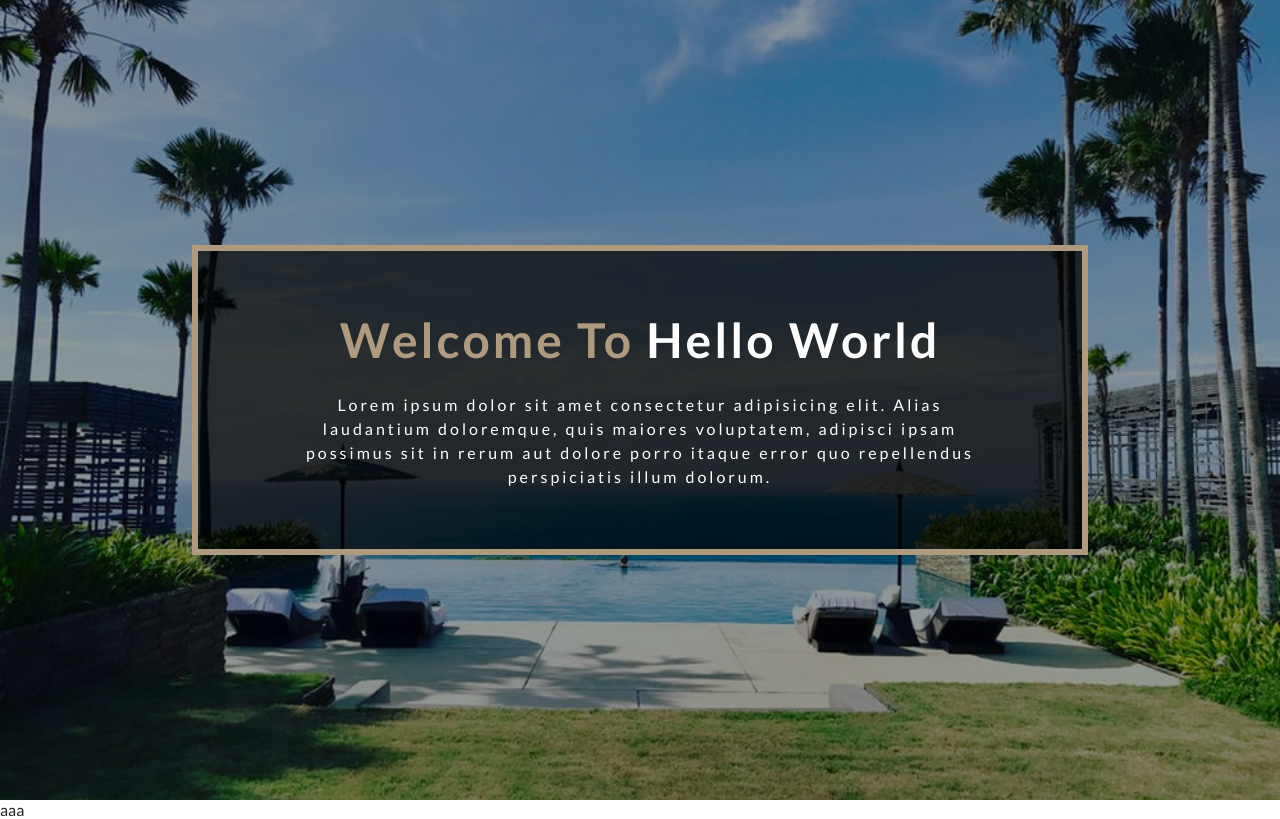
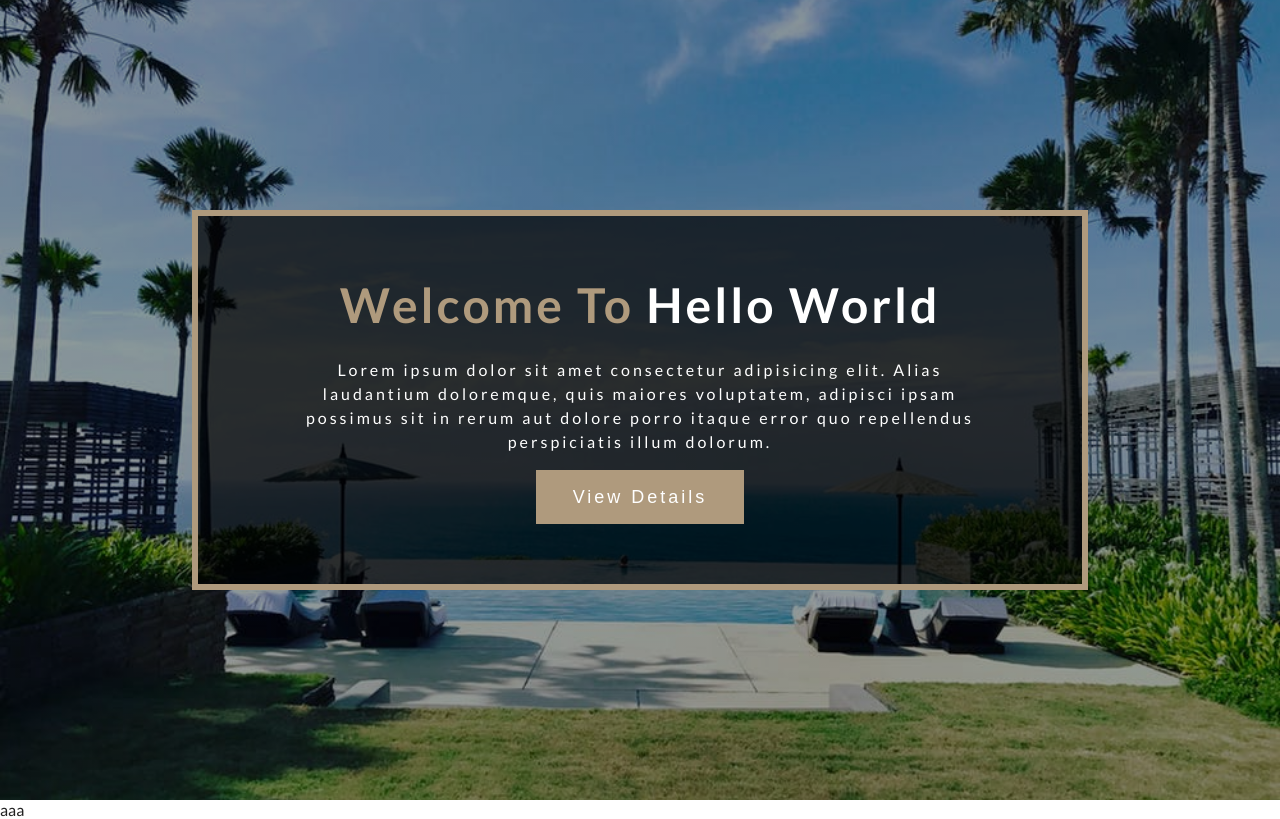
Before and after one commit to sean0923/john-smilga.react-styled.components, a React (Create React App) app: page / in a window 1280 px wide. Built offline with nearby package versions, Linux system fonts and the light colour scheme.

Commit message:
Add button

```diff
--- a/src/components/common/Banner.js
+++ b/src/components/common/Banner.js
@@ -1,6 +1,14 @@
 import React from 'react';
-import styled from 'styled-components/macro';
+import styled, { css } from 'styled-components/macro';
 
+// -----------------------------------------------------------------------------------------
+// ----------------------------------- Component Import ------------------------------------
+// -----------------------------------------------------------------------------------------
+import Button from './Button';
+
+// -----------------------------------------------------------------------------------------
+// --------------------------------------- Helper ------------------------------------------
+// -----------------------------------------------------------------------------------------
 import * as sh from '../../helpers/styleHelpers';
 
 const Banner = ({ greeting, title, description }) => {
@@ -11,6 +19,7 @@ const Banner = ({ greeting, title, description }) => {
 			</h1>
 			<div className="info">
 				<p className="description">{description}</p>
+				<Button text="View Details" marginTop="1rem" onClick={() => window.alert('yea')} />
 			</div>
 		</BannerWrapper>
 	);
@@ -19,22 +28,26 @@ const Banner = ({ greeting, title, description }) => {
 // -----------------------------------------------------------------------------------------
 // ---------------------------------- Styled Components ------------------------------------
 // -----------------------------------------------------------------------------------------
+const tabletView = () => {
+	return css`
+		width: 70vw;
+		border: 6px solid ${sh.colorOptions.primary};
+		p {
+			width: 75%;
+			margin: 0 auto;
+		}
+	`;
+};
+
 const BannerWrapper = styled.div`
-	${sh.setPadding({ tb: 60, rl: 32 })};
+	${sh.setPadding(60, 32)};
 
 	text-align: center;
 	color: ${sh.colorOptions.white};
 	${sh.setTransparentBlackBgColor(0.7)};
 	${sh.setLetterSpacing(3)};
 
-	${sh.media.tablet`
-		width: 70vw;
-		border: 6px solid ${sh.colorOptions.primary};
-		p {
-			width: 75%;
-			margin: 0 auto;
-		}
-	`};
+	${sh.media.tablet`${tabletView()}`};
 
 	p {
 		width: 85%;
--- /dev/null
+++ b/src/components/common/Button.js
@@ -0,0 +1,49 @@
+import React from 'react';
+import styled from 'styled-components/macro';
+
+// -----------------------------------------------------------------------------------------
+// --------------------------------------- Helper ------------------------------------------
+// -----------------------------------------------------------------------------------------
+import * as sh from '../../helpers/styleHelpers';
+
+const Button = (props) => {
+	const { className, children, text, marginTop, ...rest } = props;
+
+	return (
+		<ButtonWrapper {...rest} marginTop={marginTop}>
+			{renderBtnContent({ children, text })}
+		</ButtonWrapper>
+	);
+};
+
+const renderBtnContent = ({ children, text }) => {
+	if (children) return children;
+
+	if (text) return text;
+
+	return 'Pass children or text';
+};
+
+// -----------------------------------------------------------------------------------------
+// ---------------------------------- Styled Components ------------------------------------
+// -----------------------------------------------------------------------------------------
+const ButtonWrapper = styled.button`
+	line-height: 1;
+	${sh.setLetterSpacing()};
+	cursor: pointer;
+	display: inline-block;
+	background-color: ${sh.colorOptions.primary};
+	border: 1px solid ${sh.colorOptions.primary};
+	color: ${sh.colorOptions.white};
+	${sh.setPadding(17, 36)};
+
+	margin-top: ${({ marginTop }) => marginTop};
+	font-size: ${sh.setRem(18)};
+
+	${sh.setTransition()} &:hover {
+		background: transparent;
+		color: ${sh.colorOptions.primary};
+	}
+`;
+
+export default Button;
--- a/src/helpers/styleHelpers.js
+++ b/src/helpers/styleHelpers.js
@@ -36,12 +36,16 @@ export const setRem = (num = 16) => {
 	return `${num / 16}rem`;
 };
 
-export const setPadding = ({ t = 0, r = 0, b = 0, l = 0, tb = 0, rl = 0 } = {}) => {
-	if (tb && rl) {
-		return `padding: ${setRem(tb)} ${setRem(rl)};`;
+export const setPadding = (...args) => {
+	if (args.length === 2) {
+		return `padding: ${setRem(args[0])} ${setRem(args[1])};`;
 	}
 
-	return `padding: ${setRem(t)} ${setRem(r)} ${setRem(b)} ${setRem(l)};`;
+	if (args.length === 4) {
+		return `padding: ${args[0]} ${args[1]} ${args[2]} ${args[3]};`;
+	}
+
+	return `padding: 0`;
 };
 
 export const setTransparentBlackBgColor = (num = 0.2) => {
@@ -50,7 +54,7 @@ export const setTransparentBlackBgColor = (num = 0.2) => {
 	`;
 };
 
-export const setLetterSpacing = (num) => {
+export const setLetterSpacing = (num = 3) => {
 	return css`
 		letter-spacing: ${num}px;
 	`;
@@ -65,7 +69,7 @@ const sizes = {
 
 // Iterate through the sizes and create a media template
 export const media = Object.keys(sizes).reduce((acc, label) => {
-	acc[label] = (...args) => css`@media (min-width: ${sizes[label] / 16}em) {${css(...args)};}`;
+	acc[label] = (...args) => css`@media (min-width: ${sizes[label] / 16}em) {${css(...args)}};`;
 
 	return acc;
 }, {});
@@ -92,3 +96,9 @@ export const easeIn = (beg, mid, end) => {
 		animation: ${animation} 1s ease-in-out;
 	`;
 };
+
+export const setTransition = ({ property = 'all', time = '0.3s', timing = 'ease-in-out' } = {}) => {
+	return css`
+		transition: ${property} ${time} ${timing};
+	`;
+};
```
